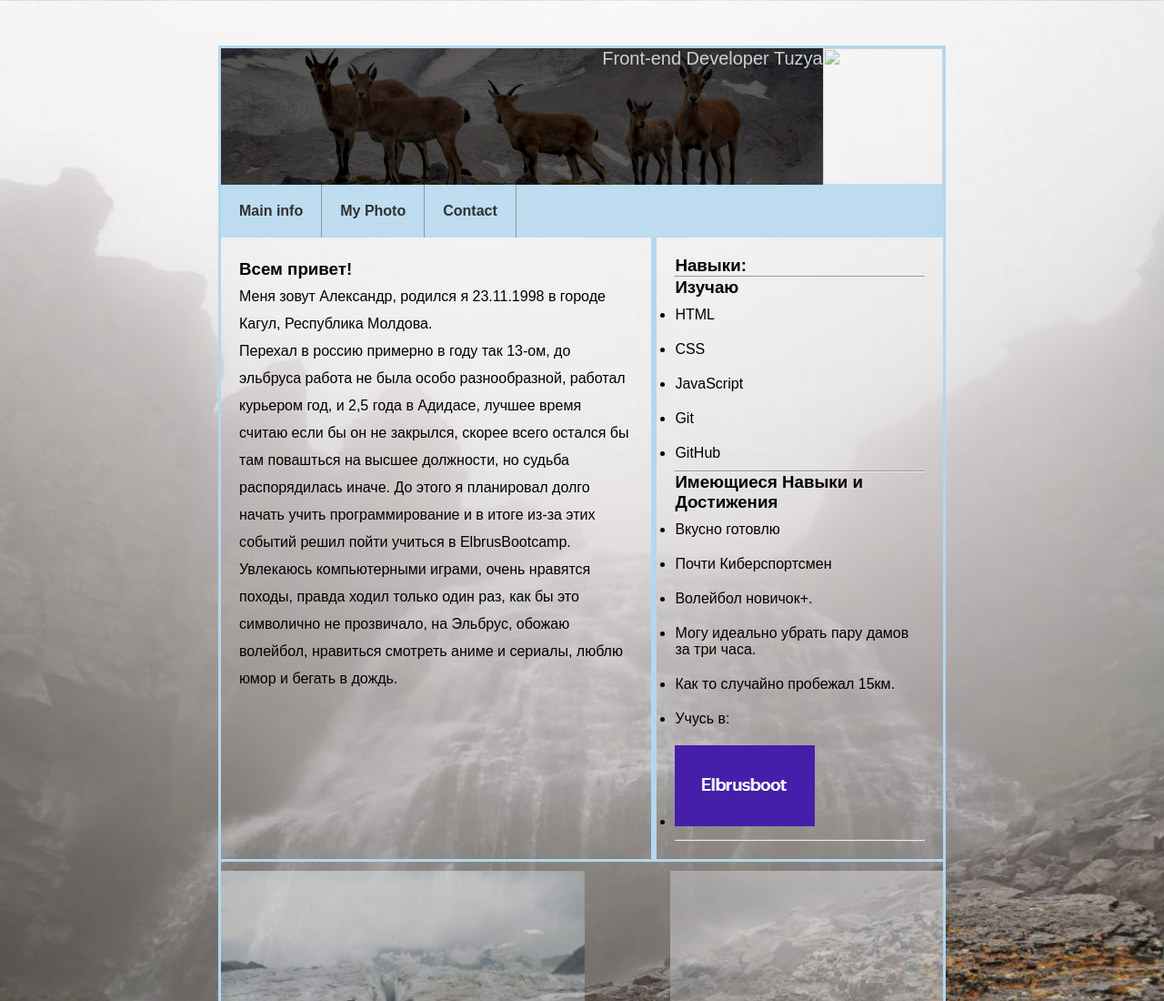
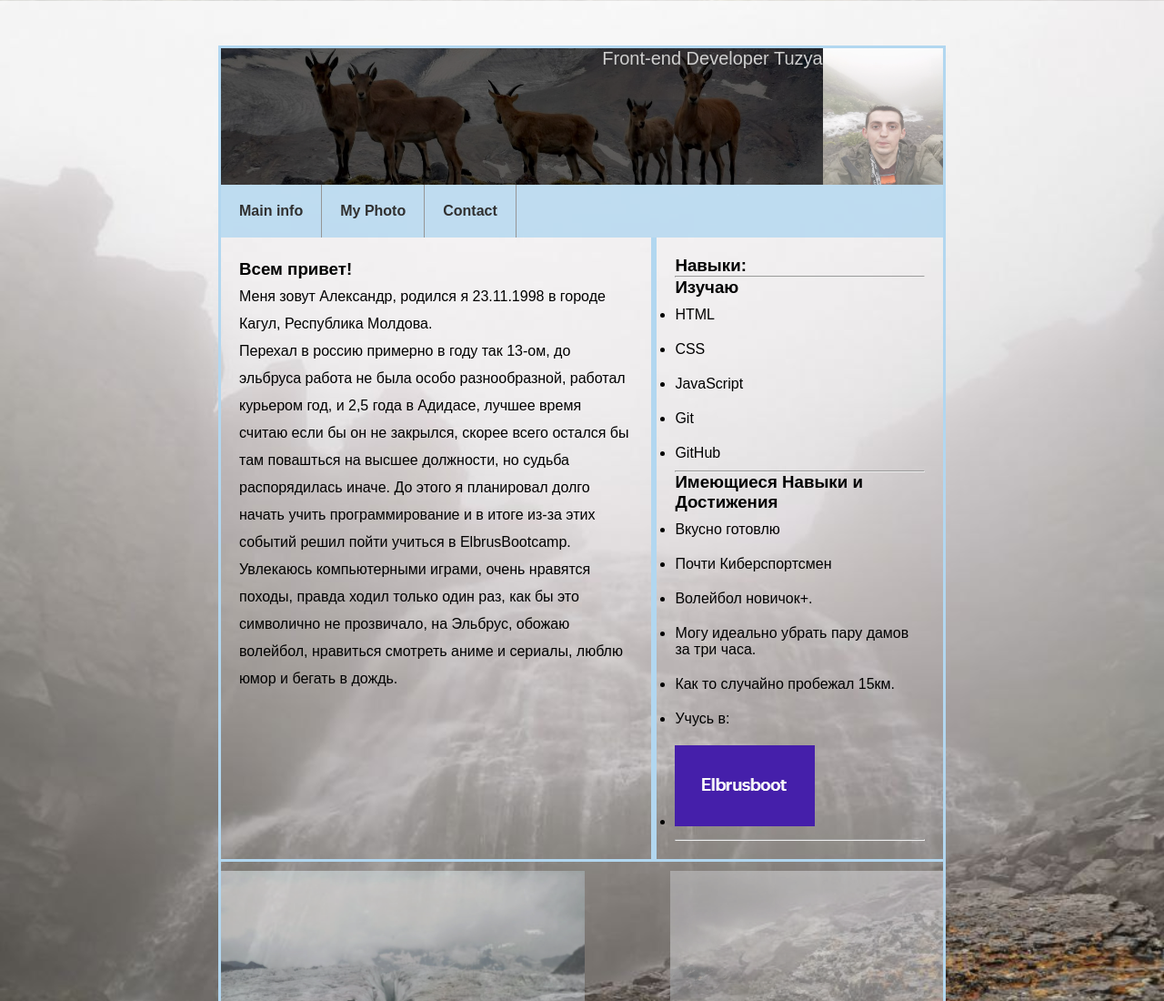
Before and after one commit to Tuzya/aleksandrzasavitsky.github.io, a plain HTML site: page index.html in a window 1280 px wide. Shown: the top 1100 px of the page at 91% size. Drawn offline with nearby package versions, Linux system fonts and the light colour scheme.

Commit message:
Update index.html

```diff
--- a/index.html
+++ b/index.html
@@ -19,7 +19,7 @@
           <div class="titile">Front-end Developer Tuzya</div>
         </div>
         <div class="photo">
-          <img src="./img/22.jpg" style="width: 100%; height: 100%" alt="" />
+          <img src="./img/I22.jpg" style="width: 100%; height: 100%" alt="" />
         </div>
       </div>
       <div class="navigation">
```
